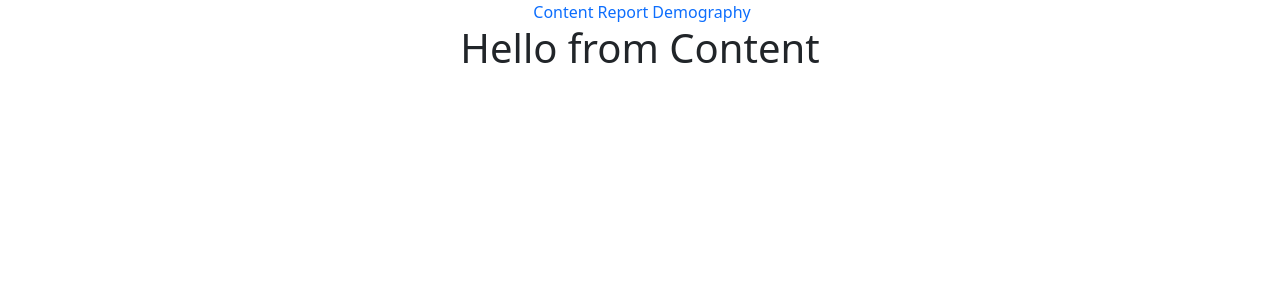
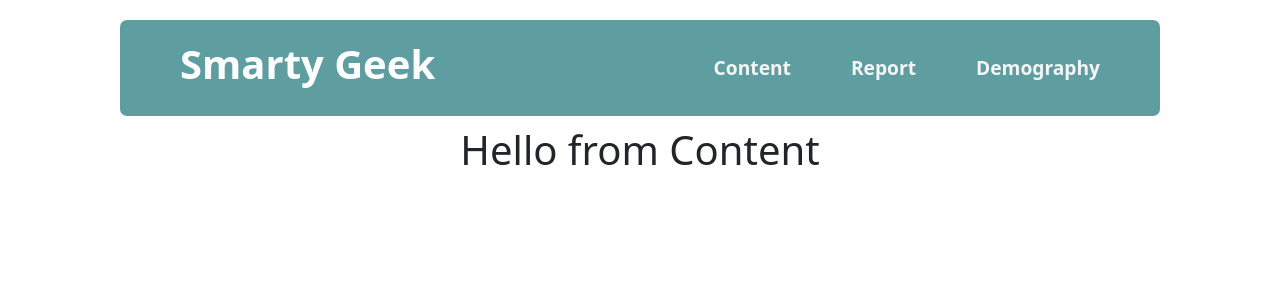
Before and after one commit to Adhoc123/smarty-geek, a React (Create React App) app: page / in a window 1280 px wide. Shown: the top 300 px of the page. Built offline with nearby package versions, Linux system fonts and the light colour scheme.

Commit message:
fixed header

```diff
--- a/src/components/Header/Header.css
+++ b/src/components/Header/Header.css
@@ -1,6 +1,31 @@
 .links a{
-    margin-left: 4px;
+    margin-left: 20px;
     text-decoration: none;
     margin-top: 5px;
+   padding-right: 40px;
+   font-weight: bold;
+   font-size: larger;
+   color: whitesmoke;
+}
 
+.header {
+    display: flex;
+    justify-content: space-between;
+    margin-left: 120px;
+    margin-right: 120px;
+    margin-top: 20px;
+    background-color: cadetblue;
+    align-items: center;
+    padding: 20px;
+    border-radius: 7px;
+    margin-bottom: 10px;
 }
+.header h1{
+    color: white;
+    padding-left: 40px;
+    font-weight: bold;
+}
+.links a:hover{
+    color: gold;
+    cursor: pointer;
+}
--- a/src/components/Header/Header.js
+++ b/src/components/Header/Header.js
@@ -4,10 +4,13 @@ import './Header.css';
 
 const Header = () => {
     return (
-        <div className='links'>
-            <Link to='/'>Content</Link>
-            <Link to='/report'>Report</Link>
-            <Link to='/demography'>Demography</Link>
+        <div className='header'>
+            <h1>Smarty Geek</h1>
+            <div className='links'>
+                <Link to='/'>Content</Link>
+                <Link to='/report'>Report</Link>
+                <Link to='/demography'>Demography</Link>
+            </div>
         </div>
     );
 };
```
